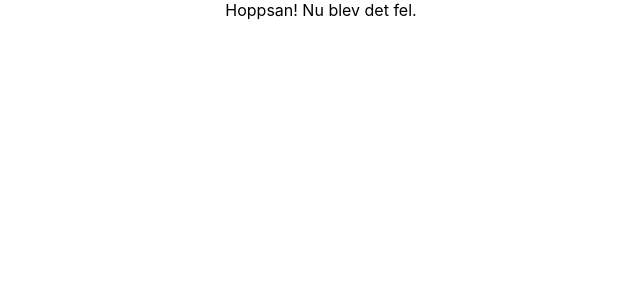
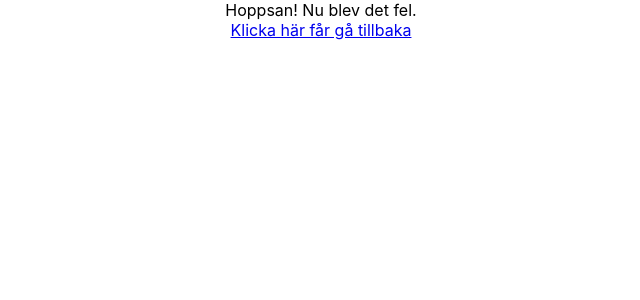
Before and after one commit to Alexandrhall/zoo-app, a React (Create React App) app: page /animals in a window 1280 px wide. Shown: the top 300 px of the page, without its empty margins (319-959 px from the left). Built offline with nearby package versions, Linux system fonts and the light colour scheme.

Commit message:
notfound update

```diff
--- a/src/components/NotFound.tsx
+++ b/src/components/NotFound.tsx
@@ -1,3 +1,10 @@
+import { Link } from "react-router-dom";
+
 export const NotFound = () => {
-  return <>Hoppsan! Nu blev det fel.</>;
+  return (
+    <>
+      Hoppsan! Nu blev det fel. <br />
+      <Link to={"/"}>Klicka här får gå tillbaka</Link>
+    </>
+  );
 };
```
